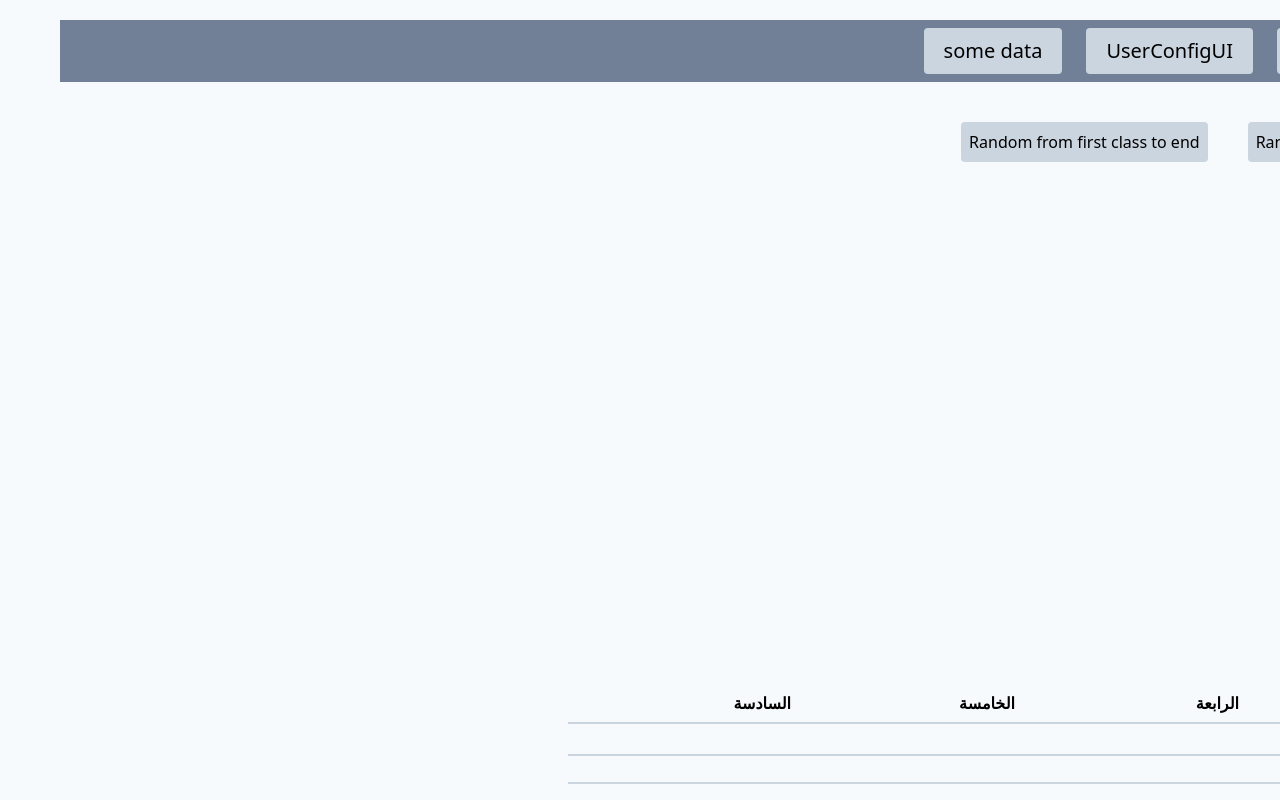
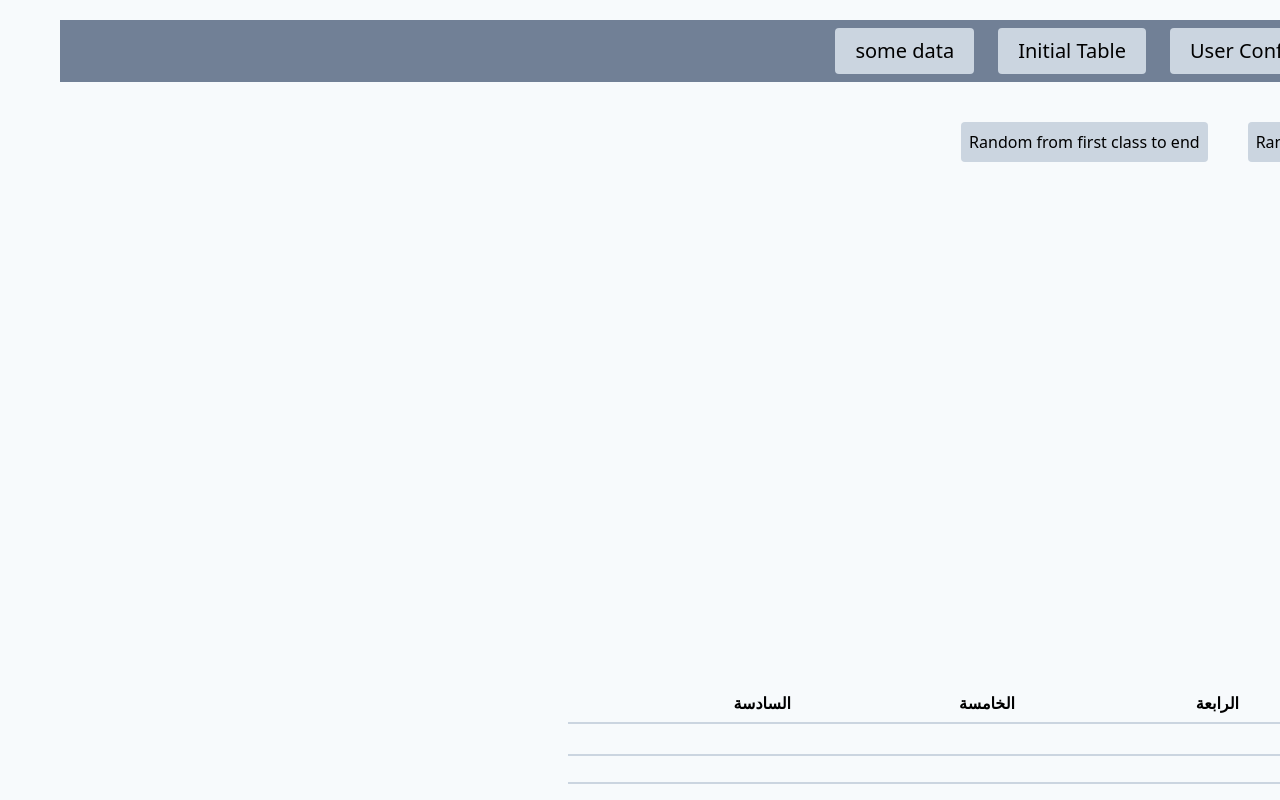
Before and after one commit to m-HARD/Weekly-Classs-Chedule-Source, a Vue app: page / in a window 1280 px wide. Shown: the top 800 px of the page. Built offline with nearby package versions, Linux system fonts and the light colour scheme.

Commit message:
create new file to see the Initial Table

```diff
--- a/src/App.vue
+++ b/src/App.vue
@@ -3,9 +3,10 @@
     <div class="bg-gray-100 min-h-screen" dir="rtl">
       <div class="p-5 mx-10">
         <nav class="w-full py-2 flex justify-center bg-gray-600">
-          <span @click="navigate('app-main-ui')" class="mx-3 px-5 py-2 text-xl cursor-pointer bg-gray-400 rounded">main</span>
-          <span @click="navigate('app-user-config-ui')" class="mx-3 px-5 py-2 text-xl cursor-pointer bg-gray-400 rounded">UserConfigUI</span>
-          <span @click="navigate('app-view-some-data')" class="mx-3 px-5 py-2 text-xl cursor-pointer bg-gray-400 rounded">some data</span>
+          <span @click="currentView ='app-main-ui'" class="mx-3 px-5 py-2 text-xl cursor-pointer bg-gray-400 rounded">Main</span>
+          <span @click="currentView ='app-user-config-ui'" class="mx-3 px-5 py-2 text-xl cursor-pointer bg-gray-400 rounded">User ConfigUI</span>
+          <span @click="currentView ='initial-table'" class="mx-3 px-5 py-2 text-xl cursor-pointer bg-gray-400 rounded">Initial Table</span>
+          <span @click="currentView ='app-view-some-data'" class="mx-3 px-5 py-2 text-xl cursor-pointer bg-gray-400 rounded">some data</span>
         </nav>
 
         <keep-alive>
@@ -24,11 +25,13 @@ import data from './data/data'
 import MainUI from './pages/MainUI'
 import UserConfigUI from './pages/UserConfigUI'
 import viewSomeData from './pages/ViewSomeData'
+import InitialTable from './pages/InitialTable'
 import Vue from 'vue'
 
 
 Vue.component('app-main-ui',MainUI)
 Vue.component('app-user-config-ui',UserConfigUI)
+Vue.component('initial-table',InitialTable)
 Vue.component('app-view-some-data',viewSomeData)
 export default {
   name: 'App',
@@ -47,9 +50,6 @@ export default {
     })
   },
   methods: {
-    navigate(nextUrl){
-      this.currentView = nextUrl
-    },
     addSubInClass(){
             var id=0
             for (let y = 0; y < this.classes.length; y++) {
--- /dev/null
+++ b/src/pages/InitialTable.vue
@@ -0,0 +1,12 @@
+<template>
+    <div name="InitialTable">
+
+    </div>
+</template>
+
+<script>
+export default {
+    name:"InitialTable",
+
+}
+</script>
```
